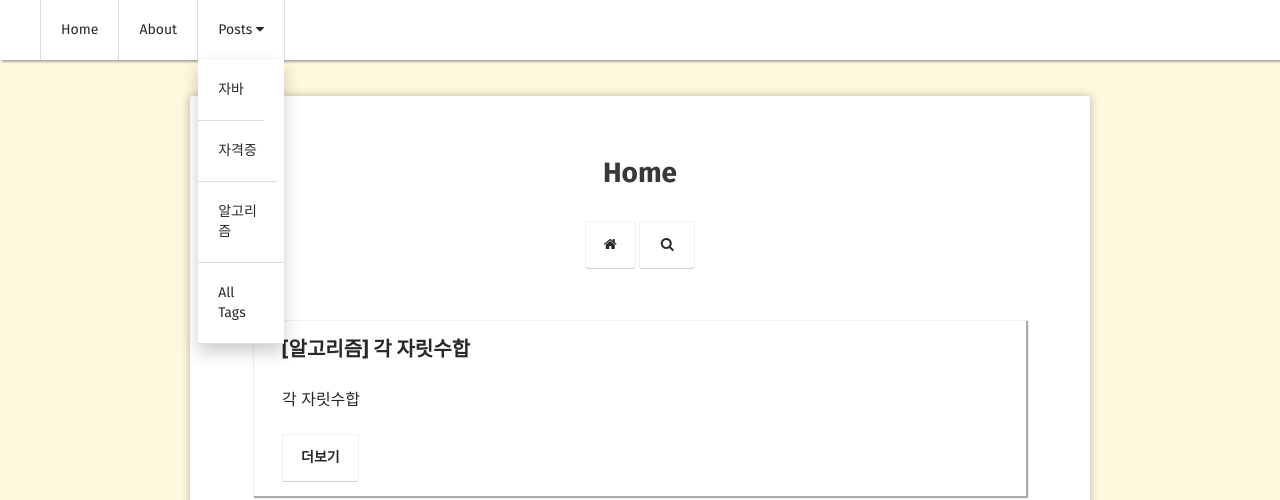
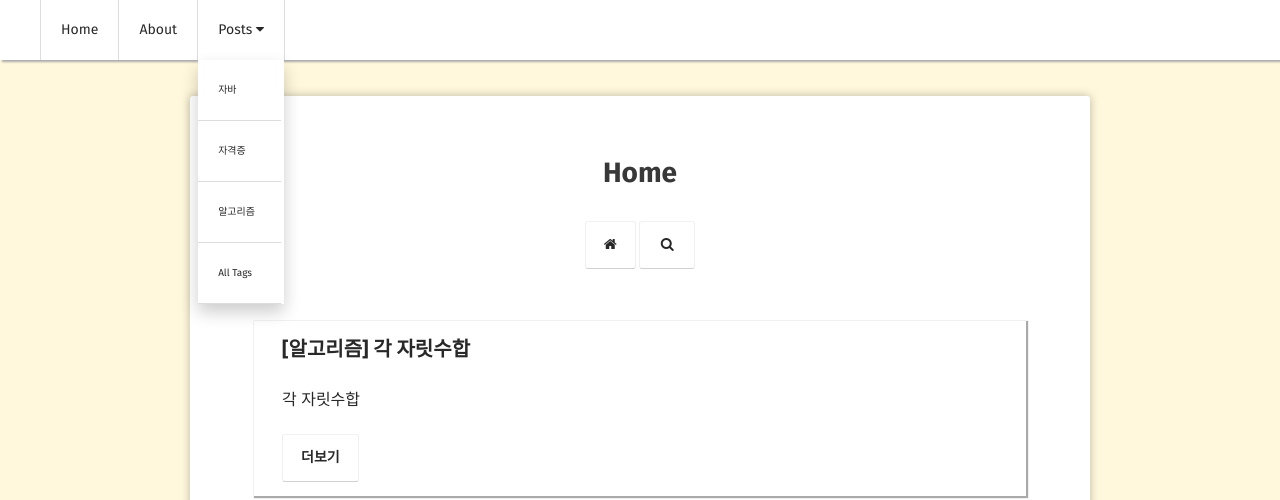
Before and after one commit to choiwono/choiwono.github.io, a Jekyll site: the page built from index.html, in a window 1280 px wide. Shown: the top 500 px of the page. Built offline with Jekyll 4.4.1, drawn with Linux system fonts in a browser that asks for light colours; some web fonts are replaced.

Commit message:
Update nav.scss

```diff
--- a/_sass/nav.scss
+++ b/_sass/nav.scss
@@ -60,17 +60,19 @@
 		overflow:hidden;
 		position:absolute;
 		background-color: #fff;
-		min-width: 83px;
   		box-shadow: 0px 8px 16px 0px rgba(0,0,0,0.2);
 		z-index: 1;
-		font-size:12px;
 		top:60px;
 		left:0px;
 		padding:0px;
 	}
 	.dropdown-content li {
+		min-width:83px;
 		border-right:none;
 		border-bottom:1px solid #ddd;
+	}
+	.dropdown-content li a {
+		font-size:10px;
 	}
 	.dropdown-btn:hover .dropdown-content{
 		display: block;
```
